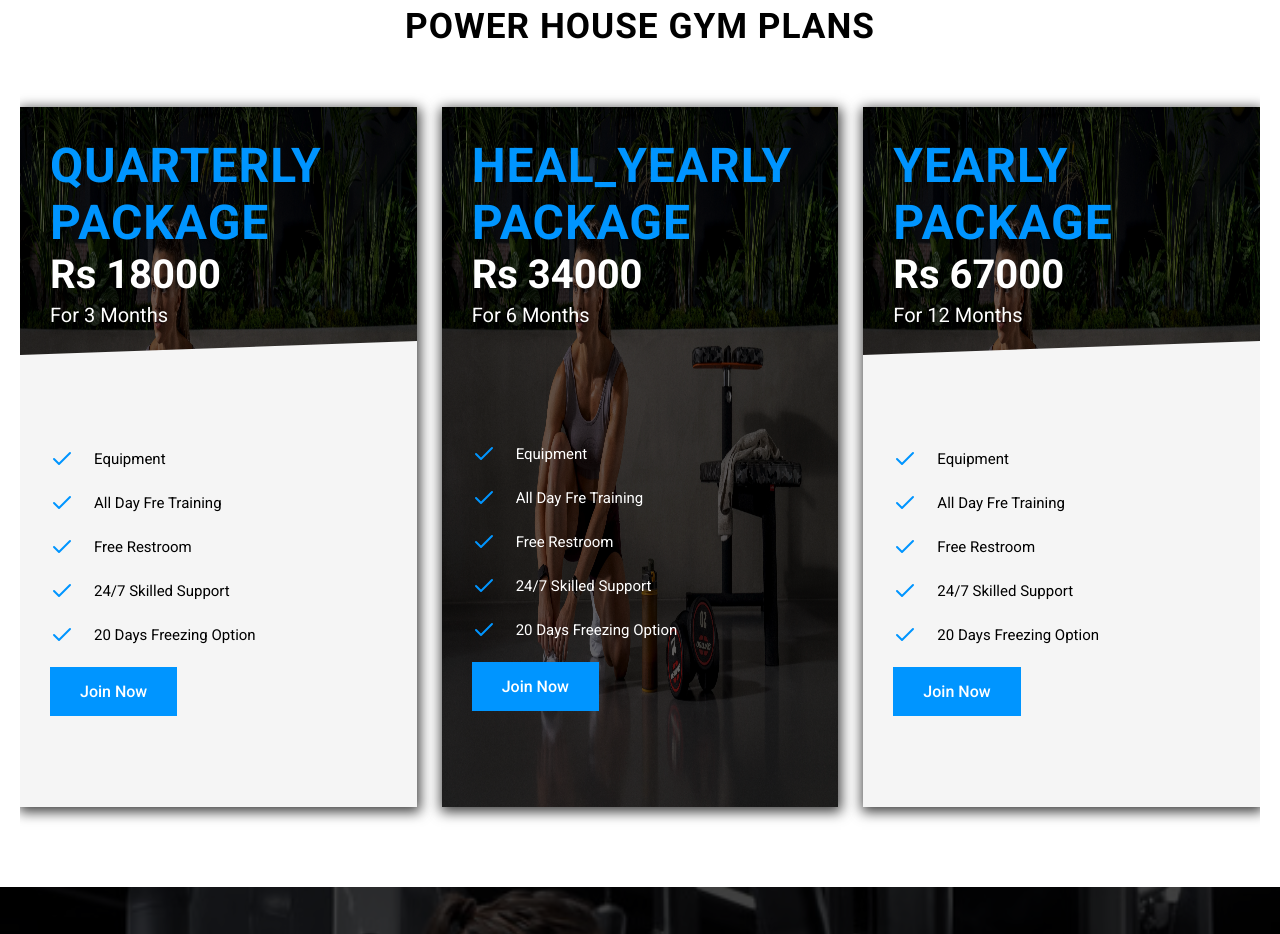
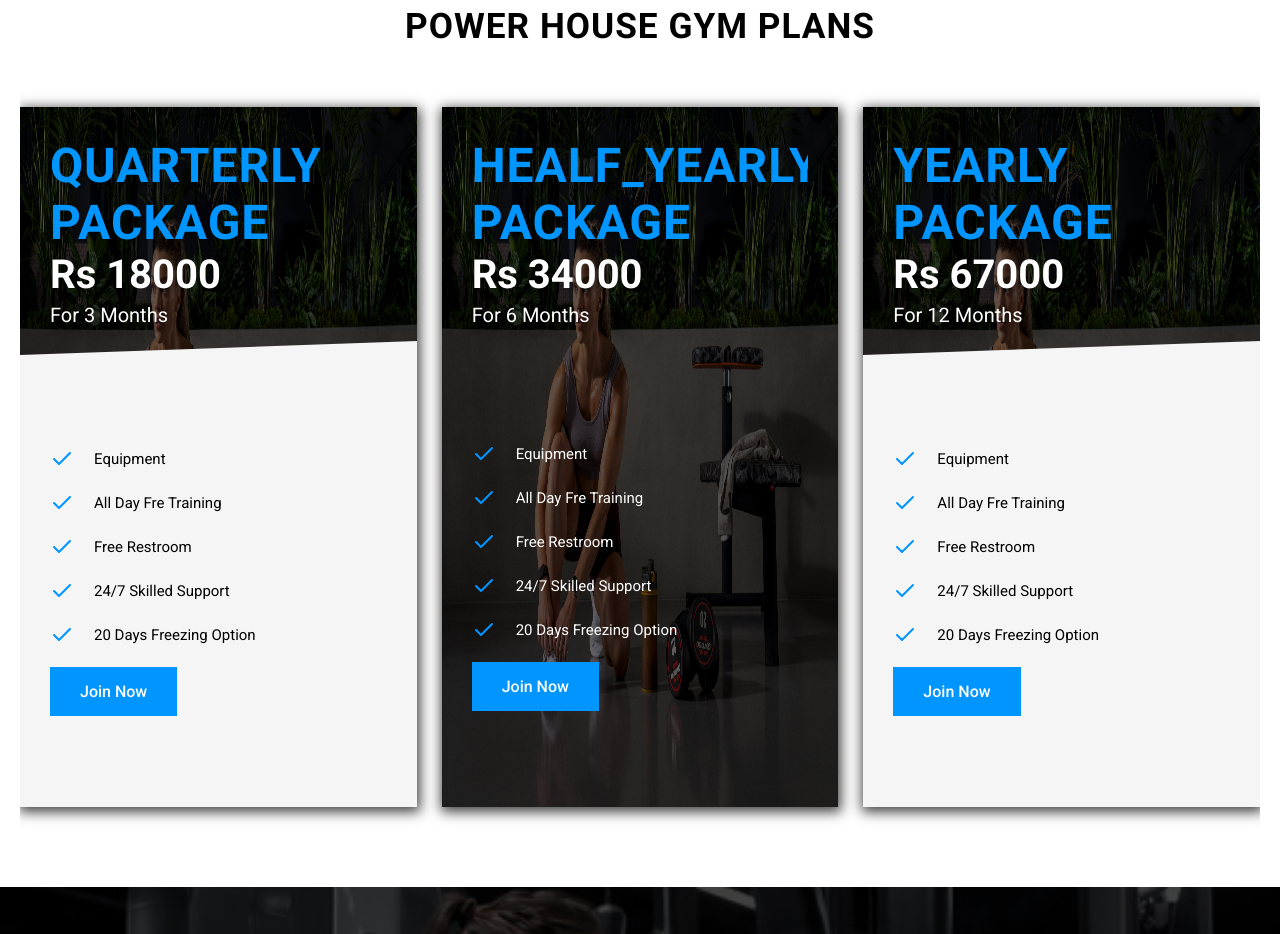
Before and after one commit to Vyshu15-chowdary/GYM-application-mern, a React (Vite) app in the folder Frontend/: page / in a window 1280 px wide. Shown: the part 3880-4814 px from the top of the page. Built offline with nearby package versions, Linux system fonts and the light colour scheme.

Commit message:
Updated Pricing.jsx

```diff
--- a/Frontend/src/components/Pricing.jsx
+++ b/Frontend/src/components/Pricing.jsx
@@ -12,7 +12,7 @@
     },
     {
       imgUrl: "./pricing.webp",
-      title: "HEAL_YEARLY",
+      title: "HEALF_YEARLY",
       price: 34000,
       length: 6,
     },
```
